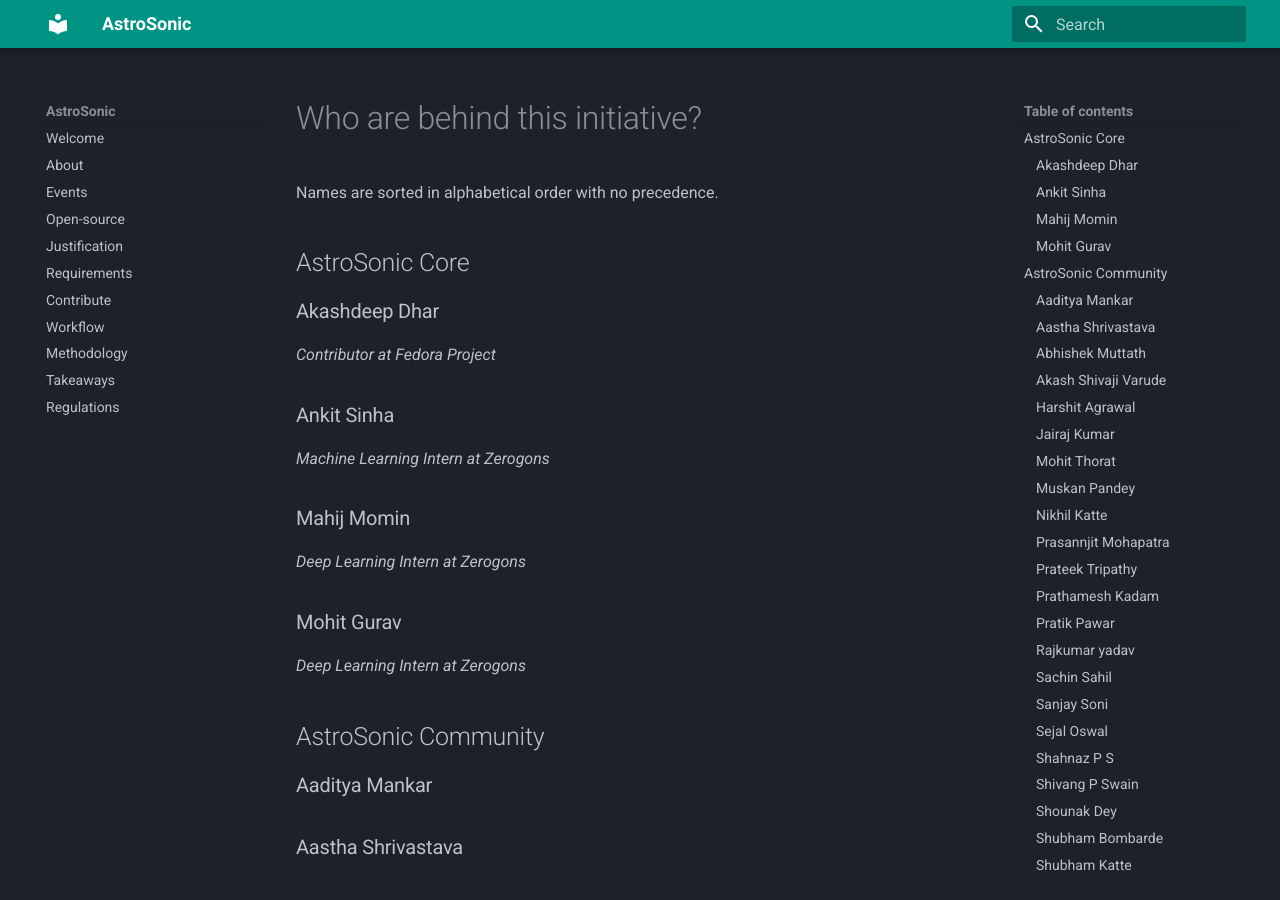
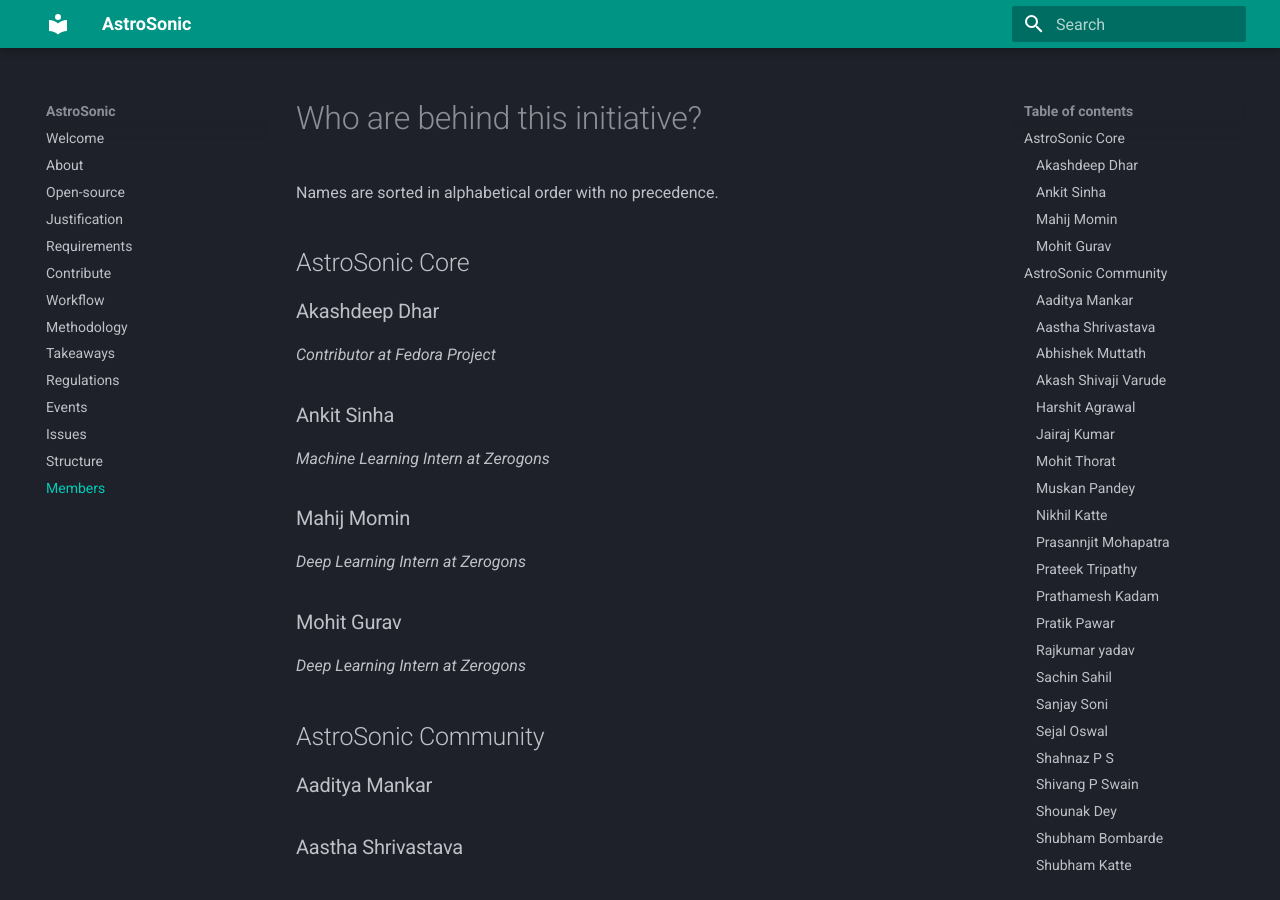
Before and after one commit to astrosonic/community-website, an MkDocs documentation site: the page built from docs/talkd.md, in a window 1280 px wide and 900 px high. Built offline with MkDocs 1.6.1 and Material for MkDocs 9.7.7, drawn with Linux system fonts in a browser that asks for light colours; part of the change alters nothing that is shown.

Commit message:
Rearranged and linked new pages

```diff
--- a/mkdocs.yml
+++ b/mkdocs.yml
@@ -19,7 +19,6 @@ markdown_extensions:
 nav:
   - Welcome: index.md
   - About: about.md
-  - Events: event.md
   - Open-source: bdeal.md
   - Justification: whycn.md
   - Requirements: rneed.md
@@ -28,3 +27,7 @@ nav:
   - Methodology: wewrk.md
   - Takeaways: tkawy.md
   - Regulations: rules.md
+  - Events: event.md
+  - Issues: probs.md
+  - Structure: orgst.md
+  - Members: talkd.md
```
